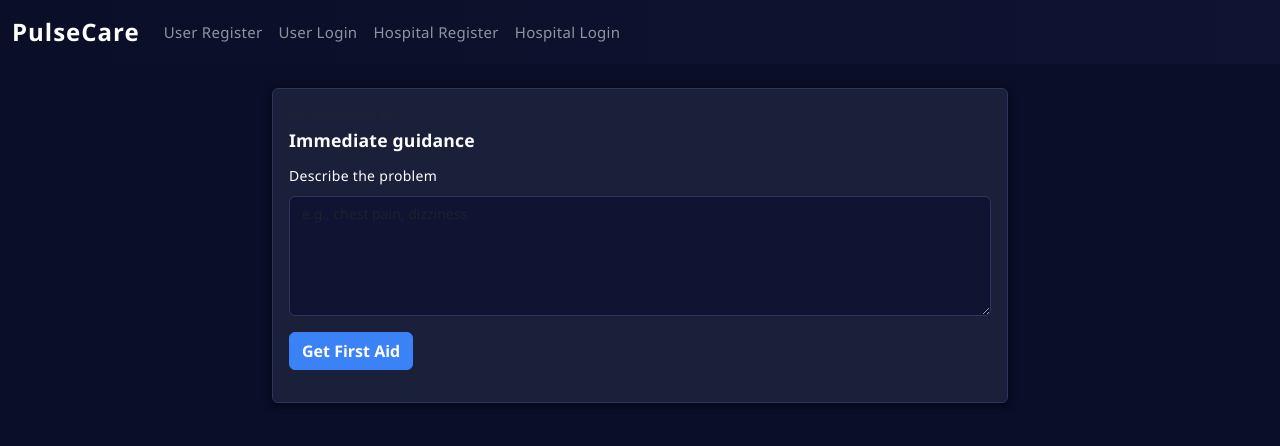
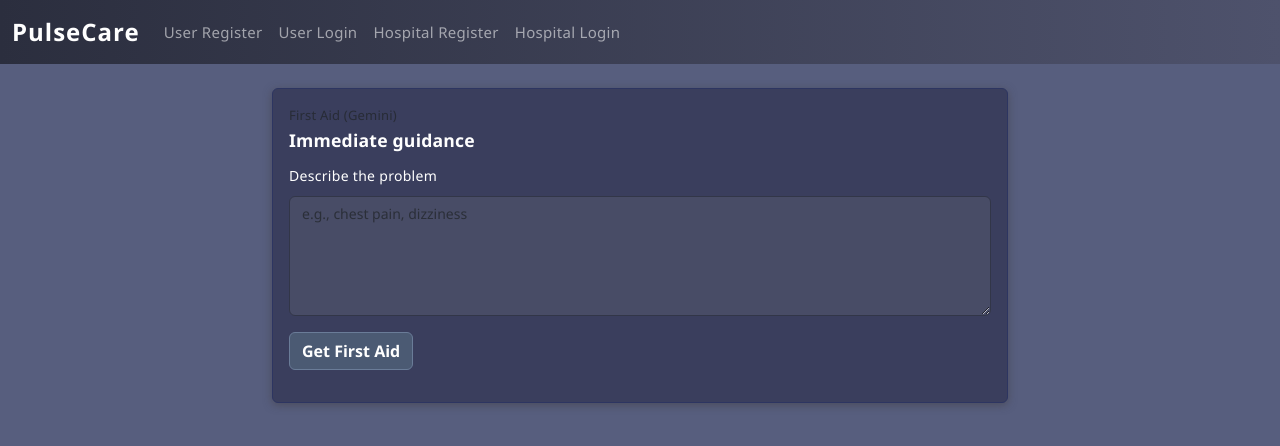
Before and after one commit to keeshore/py, a Flask app: page /user/firstaid in a window 1280 px wide. Shown: the top 446 px of the page. Run offline with Flask 3, Linux system fonts and the light colour scheme.

Commit message:
Fix UI styles and ignore pyc files

```diff
--- a/server/static/css/app.css
+++ b/server/static/css/app.css
@@ -3,7 +3,7 @@
 }
 
 body {
-  background: #0a0e27;
+  background: #575e7e;
   color: #ffffff;
   font-size: 15px;
   line-height: 1.6;
@@ -17,9 +17,9 @@ h1, h2, h3, h4, h5, h6 {
 }
 
 .card {
-  background: #1a1f3a;
+  background: #3a3e5d;
   border-color: #2d3561;
-  box-shadow: 0 2px 8px rgba(0, 0, 0, 0.5);
+  box-shadow: 0 2px 8px rgba(62, 58, 58, 0.5);
 }
 
 .card-title {
@@ -30,7 +30,7 @@ h1, h2, h3, h4, h5, h6 {
 }
 
 .navbar-dark {
-  background: linear-gradient(90deg, #0a0e27 0%, #0f1433 100%);
+  background: linear-gradient(90deg, #2b2e3e 0%, #4e526c 100%);
   font-weight: 500;
 }
 
@@ -42,9 +42,9 @@ h1, h2, h3, h4, h5, h6 {
 }
 
 .form-control, .form-select, .form-control:focus, .form-select:focus {
-  background: #0f1433;
+  background: #494f74;
   color: #ffffff;
-  border-color: #2d3561;
+  border-color: #323648;
   font-size: 14px;
   border-radius: 6px;
 }
@@ -57,8 +57,8 @@ h1, h2, h3, h4, h5, h6 {
 }
 
 .btn-primary {
-  background-color: #3b82f6;
-  border-color: #3b82f6;
+  background-color: #4b5a73;
+  border-color: #6a7c98;
   font-weight: 600;
   color: #ffffff;
 }
@@ -71,14 +71,14 @@ h1, h2, h3, h4, h5, h6 {
 
 .btn-outline-secondary {
   color: #ffffff;
-  border-color: #2d3561;
+  border-color: #5f668e;
 }
 
 .alert {
   border-radius: 8px;
   font-weight: 500;
   color: #ffffff;
-  background-color: #1a1f3a;
+  background-color: #3c415a;
 }
 
 .text-muted {
@@ -90,7 +90,7 @@ h1, h2, h3, h4, h5, h6 {
 textarea.form-control {
   min-height: 120px;
   font-family: 'Segoe UI', -apple-system, BlinkMacSystemFont, monospace;
-  background: #0f1433;
+  background: #484c66;
   color: #ffffff;
 }
 
@@ -102,6 +102,6 @@ label {
 }
 
 #book-results .card, #doctor-today-list .card, #doctor-appt-list .card {
-  background: #1a1f3a;
+  background: #3c3f53;
   border-color: #2d3561;
 }
```
